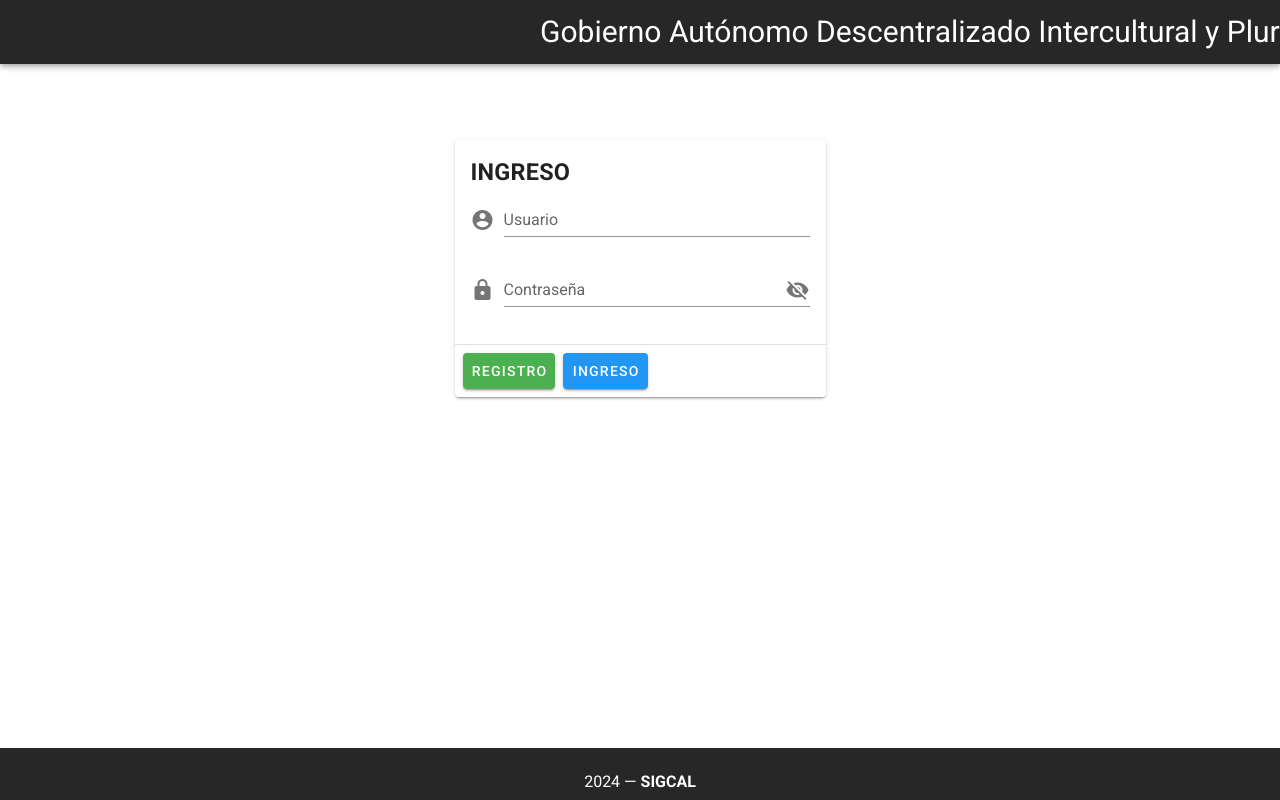
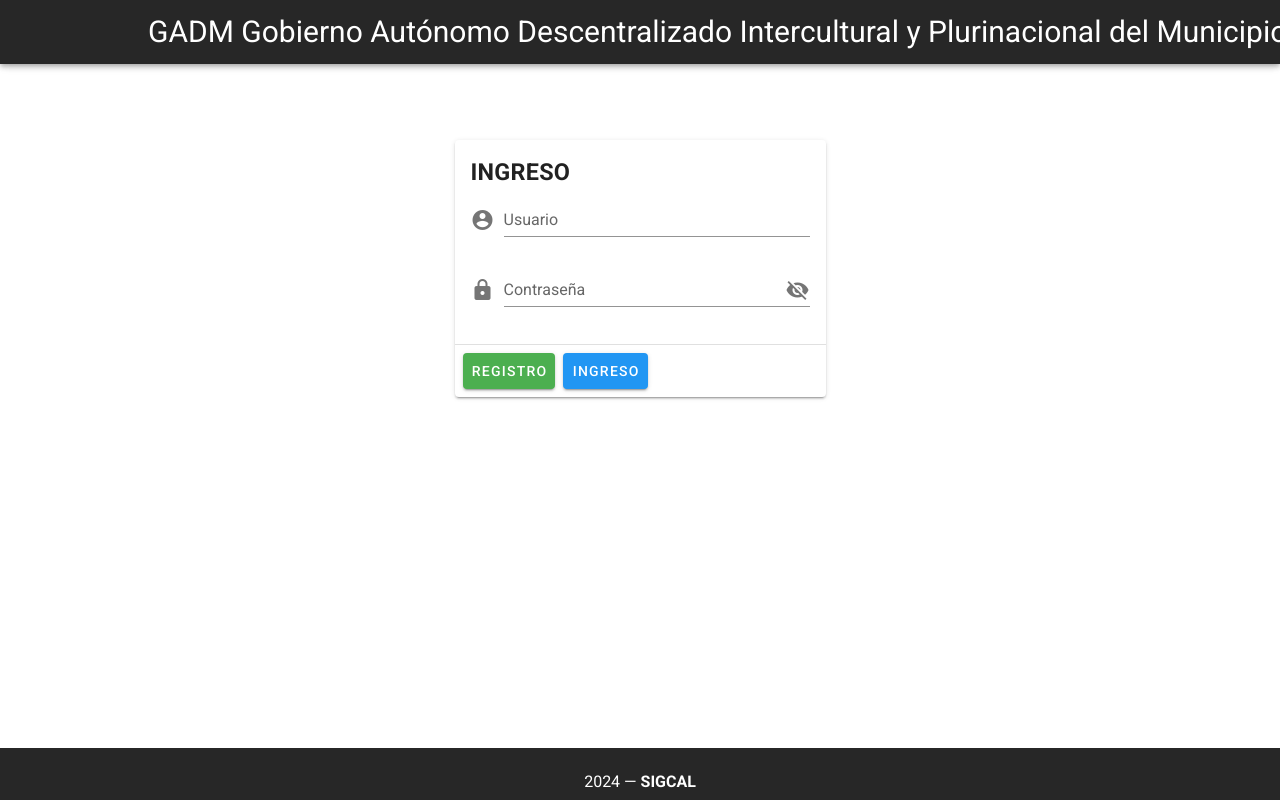
Before and after one commit to EduNeck/sigcal, a Vue app: page / in a window 1280 px wide. Built offline with nearby package versions, Linux system fonts and the light colour scheme.

Commit message:
Ajustes Generales

```diff
--- a/src/App.vue
+++ b/src/App.vue
@@ -5,10 +5,11 @@
         src="@/assets/logo.png"
         contain
         height="60"
-        class="mr-3"
+        width="120"
+        class="mr-3 logo"
       ></v-img>
       <v-toolbar-title class="toolbar-title">
-        Gobierno Autónomo Descentralizado Intercultural y Plurinacional del Municipio de Cayambe
+        GADM Gobierno Autónomo Descentralizado Intercultural y Plurinacional del Municipio de Cayambe
       </v-toolbar-title>
       <v-spacer></v-spacer>
       <!-- <v-btn text rounded @click="$router.push('/menu-ingreso')">Home</v-btn> -->
@@ -58,4 +59,8 @@ export default {
   color: white;
   line-height: 50px; /* Ajusta esto según la altura de la app-bar */
 }
+
+.logo {
+  width: 60px; /* Ajusta esto según tus necesidades */
+}
 </style>
```
